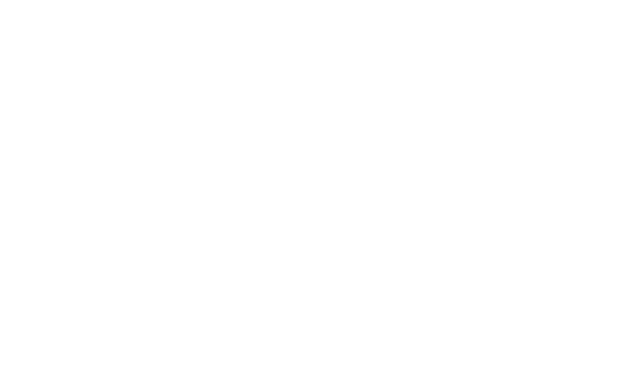
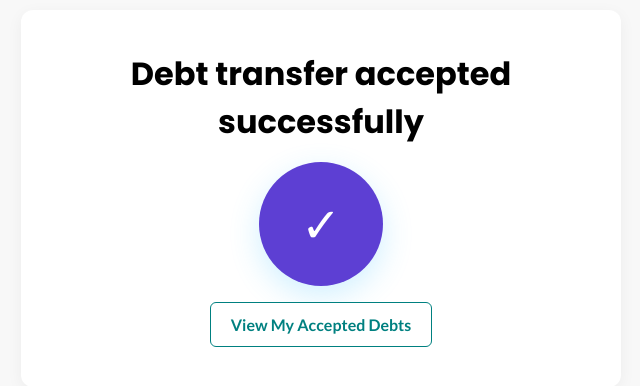
Before and after one commit to Danieljosh-uduma/Gbese, a React (Vite) app: page /successul in a window 1280 px wide. Before the commit this address had no page. Shown: the part 202-588 px from the top of the page, without its empty margins (319-959 px from the left). Built offline with nearby package versions, Linux system fonts and the light colour scheme.

Commit message:
successful page done

```diff
--- a/src/App.tsx
+++ b/src/App.tsx
@@ -4,6 +4,7 @@
 import MarketPlace from './pages/Market Place/MarketPlace'
 import DebtRequest from './pages/Debt Request/DebtRequest'
 import PayDebt from './pages/Pay debt/PayDebt'
+import Successful from './pages/Successful/Successful'
 
 function App() {
 
@@ -13,6 +14,7 @@
       <Route path='/marketplace' element={<MarketPlace />} />
       <Route path='/debtrequest' element={<DebtRequest />} />
       <Route path='/paydebt' element={<PayDebt />} />
+      <Route path='/successul' element={<Successful />} />
 
 
     </Routes>
--- /dev/null
+++ b/src/pages/Successful/Successful.css
@@ -0,0 +1,61 @@
+.debt-success-container {
+  display: flex;
+  justify-content: center;
+  align-items: center;
+  height: 100vh;
+  background: #f8f8f8;
+  font-family: "Lato", sans-serif;
+}
+
+.success-card {
+  background: #fff;
+  padding: 40px 32px;
+  border-radius: 12px;
+  box-shadow: 0 4px 16px rgba(0, 0, 0, 0.05);
+  text-align: center;
+  max-width: 600px;
+  width: 100%;
+}
+
+.success-icon {
+  font-size: 48px;
+  width: 124px;
+  height: 124px;
+  margin: 16px auto;
+  background-color: #5d3fd3;
+  color: white;
+  /* margin-bottom: 16px; */
+  border-radius: 50%;
+  display: flex;
+  align-items: center;
+  justify-content: center;
+  box-shadow: 0px 10px 30px #40bfff3d;
+}
+
+.success-card h2 {
+  font-size: 32px;
+  font-weight: 700;
+  margin-bottom: 8px;
+  font-family: "Poppins", sans-serif;
+}
+
+.success-card p {
+  font-size: 16px;
+  color: #666;
+  margin-bottom: 24px;
+}
+
+.view-debts-btn {
+  padding: 12px 20px;
+  font-size: 16px;
+  background-color: white;
+  color: #008080;
+  border: 1px solid #008080;
+  border-radius: 6px;
+  cursor: pointer;
+  transition: background-color 0.3s ease;
+}
+
+.view-debts-btn:hover {
+  background-color: #008080;
+}
--- /dev/null
+++ b/src/pages/Successful/Successful.tsx
@@ -0,0 +1,18 @@
+import React from "react";
+import "./Successful.css";
+
+const Successful: React.FC = () => {
+  return (
+    <div className="debt-success-container">
+      <div className="success-card">
+        <h2>Debt transfer accepted successfully</h2>
+        <div className="success-icon">&#10003;</div>
+
+
+        <button className="view-debts-btn">View My Accepted Debts</button>
+      </div>
+    </div>
+  );
+};
+
+export default Successful;
```
